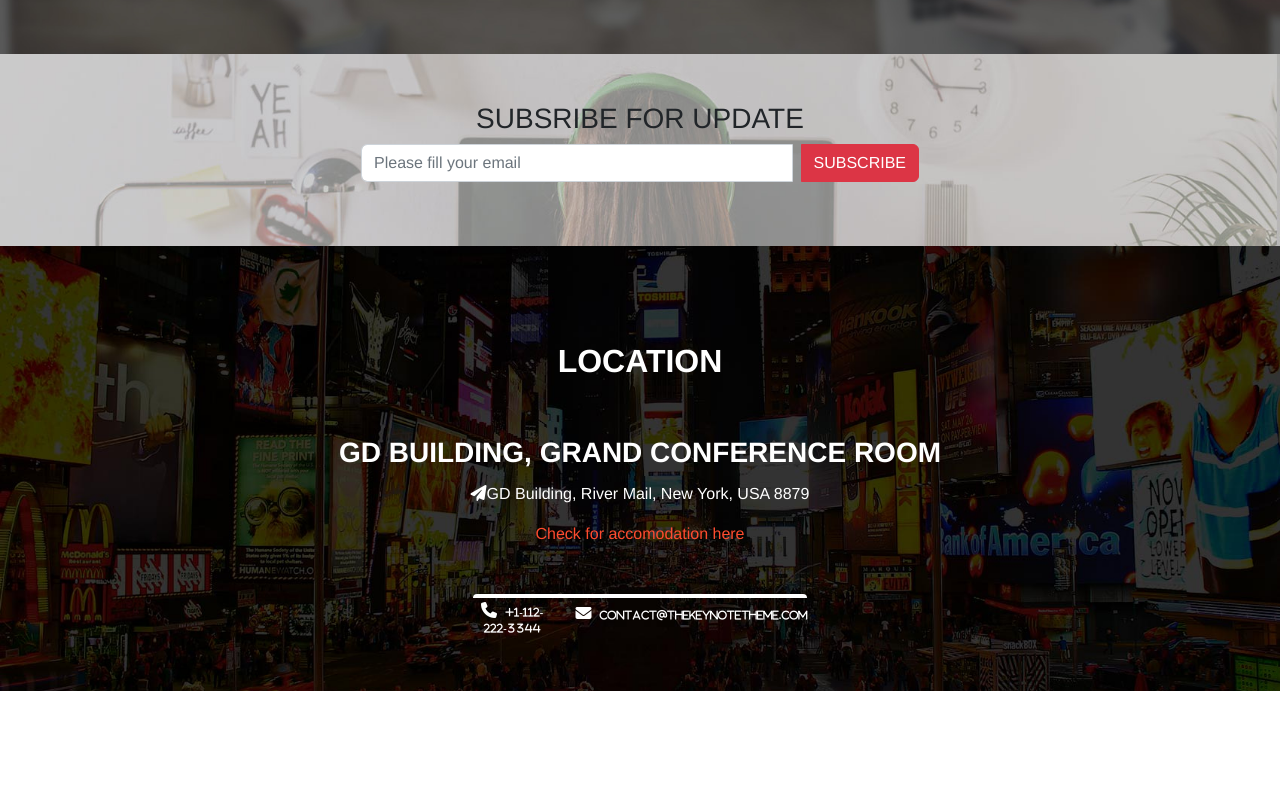
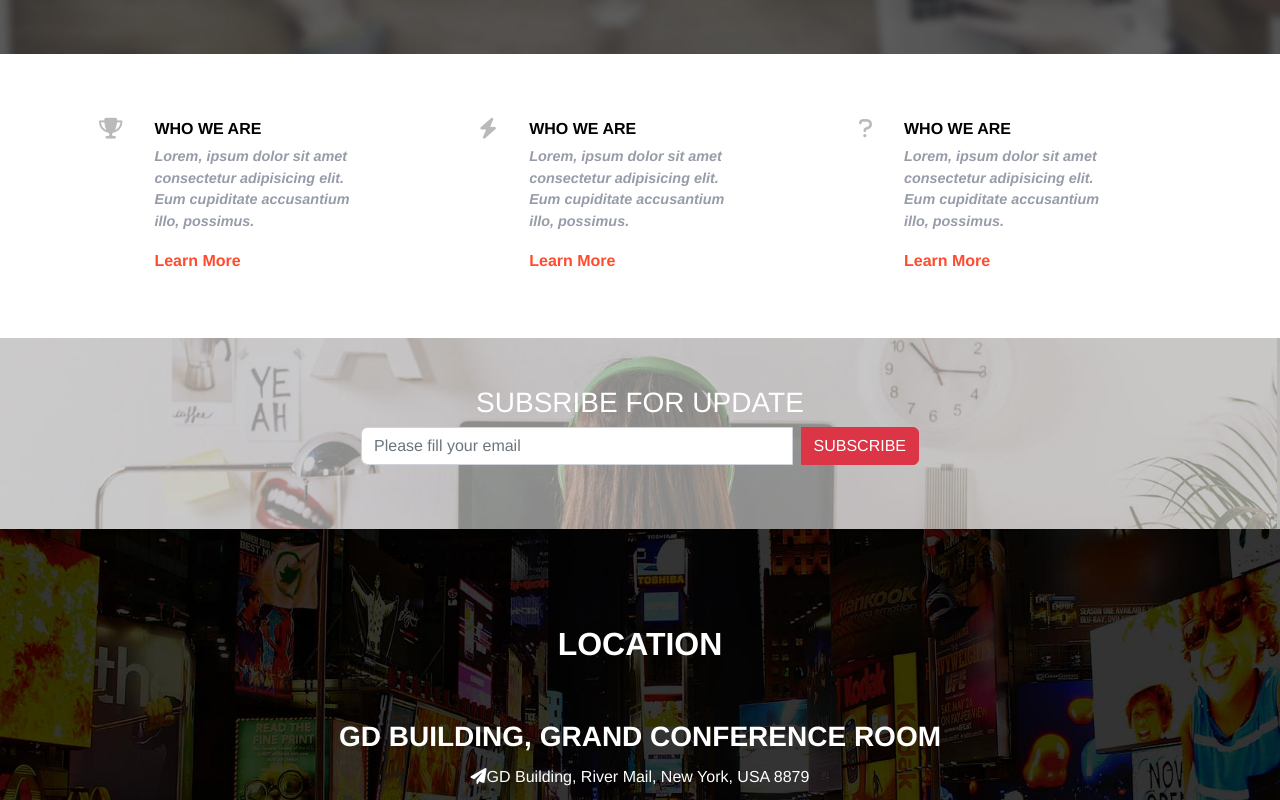
Before and after one commit to biagio-94/proj-html-vuejs, a Vue app: page / in a window 1280 px wide. Shown: the part 600-1400 px from the top of the page. Before the commit the page ends 1291 px from the top, so only its background shows below. Built offline with nearby package versions, Linux system fonts and the light colour scheme.

Commit message:
section who we are ecc added

```diff
--- a/src/App.vue
+++ b/src/App.vue
@@ -26,6 +26,6 @@ export default {
   font-family: Avenir, Helvetica, Arial, sans-serif;
   -webkit-font-smoothing: antialiased;
   -moz-osx-font-smoothing: grayscale;
-
+  color: white;
 }
 </style>
--- /dev/null
+++ b/src/components/JumboCountdown.vue
@@ -0,0 +1,27 @@
+<template>
+    <div class="jumbotroneCountdown py-5">
+      <div class="container text-center">
+        <TheTimer></TheTimer>
+        <h3>SUBSRIBE FOR UPDATE</h3>
+        <div class="input-group mb-3 w-50 m-auto">
+          <input
+            type="text"
+            class="form-control"
+            placeholder="Please fill your email"
+            aria-label="Please fill your email"
+            aria-describedby="button-addon2"
+          />
+          <button class="btn btn-danger ms-2" type="button" id="button-addon2">
+            SUBSCRIBE
+          </button>
+        </div>
+      </div>
+    </div>
+</template>
+
+    <script>
+import TheTimer from './TheTimer.vue';
+    export default {
+    components: { TheTimer }
+}
+    </script>
--- /dev/null
+++ b/src/components/JumboLocation.vue
@@ -0,0 +1,32 @@
+<template>
+    <div class="jumbotroneLocation py-5">
+      <div class="container text-center">
+        <h2 class="pt-5"><strong>LOCATION</strong></h2>
+        <h3 class="mt-5 pt-2 pb-1"> <strong>GD BUILDING, GRAND CONFERENCE ROOM</strong> </h3>
+        <span><i class="fa-solid fa-paper-plane"></i></span
+        ><span>GD Building, River Mail, New York, USA 8879</span>
+        <div class="pt-3 pb-5">
+          <a  href="#">Check for accomodation here</a>
+        </div>
+        <div class="mywidth m-auto my-border-top">
+          <div class="row py-1">
+            <div class="col">
+              <span
+                ><i class="fa-solid fa-phone"
+                  ><span class="ms-2">+1-112-222-3344</span></i
+                ></span
+              >
+            </div>
+
+            <div class="col">
+              <span
+                ><i class="fa-solid fa-envelope"
+                  ><span class="ms-2">Contact@TheKeynoteTheme.com</span></i
+                ></span
+              >
+            </div>
+          </div>
+        </div>
+      </div>
+    </div>
+</template>
--- /dev/null
+++ b/src/components/JumboTickets.vue
@@ -0,0 +1,14 @@
+<template>
+    <div class="jumbotroneTicket py-5">
+      <div class="container text-center">
+        <h2><strong>TICKETS</strong></h2>
+        <TicketsCard></TicketsCard>
+      </div>
+    </div>
+</template>
+<script>
+import TicketsCard from './TicketsCard.vue';
+export default {
+    components: { TicketsCard }
+}
+</script>
--- /dev/null
+++ b/src/components/JumboTroneSlider.vue
@@ -0,0 +1,18 @@
+<template>
+    <div class="jumbotroneSlider py-5">
+      <div class="container text-center py-5">
+        <h2><strong>CONFERENCE ON</strong></h2>
+        <h1><strong>SOCIAL NETWORKS</strong></h1>
+        <div class="w-50 m-auto my-border-top">
+          <div class="row py-3">
+            <div class="col-3"><span>23-26 MAY 2019</span></div>
+            <div class="col"><span>/</span></div>
+            <div class="col-3"><span>SANS FRANCISCO</span></div>
+            <div class="col"><span>/</span></div>
+            <div class="col-3"><span>8SPEAKERS</span></div>
+          </div>
+          <a class="btn orange-btn py-2 px-4 mt-4">REGISTER ONLINE</a>
+        </div>
+      </div>
+    </div>
+</template>
--- /dev/null
+++ b/src/components/SimpleCard.vue
@@ -0,0 +1,46 @@
+<template>
+  <div class="card py-5" style="width: 18rem">
+  <div class="d-flex">
+    <i class="fa-solid" :class="cardProp.icon"></i>
+    <div class="card-body">
+      <h6 class="card-title"><strong>{{cardProp.title}}</strong></h6>
+
+      <p class="card-text">
+       <strong>{{cardProp.description}}</strong>
+      </p>
+      <a href="#" class="card-link"><strong>{{cardProp.link}}</strong> </a>
+    </div>
+  </div>
+
+  </div>
+</template>
+
+<script>
+export default {
+    props:{
+        cardProp:Object
+    }
+};
+</script>
+<style lang="scss">
+
+.card{
+    i{
+        font-size: 1.3rem;
+        color:#bababa;
+        padding: var(--bs-card-spacer-y) var(--bs-card-spacer-x);
+    }
+    color: black;
+    border-color: white!important;
+    a {
+    text-decoration: none;
+    color: #ff4c2f;
+  }
+  p{
+    color:#979ca9;
+    font-size: .9rem;
+    font-style: italic;
+  }
+}
+
+</style>
--- a/src/components/TheMain.vue
+++ b/src/components/TheMain.vue
@@ -1,81 +1,56 @@
 <template>
   <div>
-    <!-- Inserisco il Jumbo slider -->
-    <div class="jumbotroneSlider py-5">
-      <div class="container text-center py-5">
-        <h2><strong>CONFERENCE ON</strong></h2>
-        <h1><strong>SOCIAL NETWORKS</strong></h1>
-        <div class="w-50 m-auto my-border-top">
-          <div class="row py-3">
-            <div class="col-3"><span>23-26 MAY 2019</span></div>
-            <div class="col"><span>/</span></div>
-            <div class="col-3"><span>SANS FRANCISCO</span></div>
-            <div class="col"><span>/</span></div>
-            <div class="col-3"><span>8SPEAKERS</span></div>
-          </div>
-          <a class="btn orange-btn py-2 px-4 mt-4">REGISTER ONLINE</a>
+    <JumboTroneSlider></JumboTroneSlider>
+    <div class="container">
+      <div class="row">
+        <div v-for="card in simpleCardData" :key="card.title" class="col">
+          <SimpleCard :card-prop="card"></SimpleCard>
         </div>
       </div>
     </div>
-    <!-- Inserisco il Jumbo del countdown -->
-    <div class="jumbotroneCountdown py-5">
-      <div class="container text-center">
-        <TheTimer></TheTimer>
-        <h3>SUBSRIBE FOR UPDATE</h3>
-        <div class="input-group mb-3 w-50 m-auto">
-          <input
-            type="text"
-            class="form-control"
-            placeholder="Please fill your email"
-            aria-label="Please fill your email"
-            aria-describedby="button-addon2"
-          />
-          <button class="btn btn-danger ms-2" type="button" id="button-addon2">
-            SUBSCRIBE
-          </button>
-        </div>
-      </div>
-    </div>
-    <!-- Inserisco Jumbo della Location -->
-    <div class="jumbotroneLocation py-5">
-      <div class="container text-center">
-        <h2 class="pt-5"><strong>LOCATION</strong></h2>
-        <h3 class="mt-5 pt-2 pb-1"> <strong>GD BUILDING, GRAND CONFERENCE ROOM</strong> </h3>
-        <span><i class="fa-solid fa-paper-plane"></i></span
-        ><span>GD Building, River Mail, New York, USA 8879</span>
-        <div class="pt-3 pb-5">
-          <a  href="#">Check for accomodation here</a>
-        </div>
-        <div class="mywidth m-auto my-border-top">
-          <div class="row py-1">
-            <div class="col">
-              <span
-                ><i class="fa-solid fa-phone"
-                  ><span class="ms-2">+1-112-222-3344</span></i
-                ></span
-              >
-            </div>
-
-            <div class="col">
-              <span
-                ><i class="fa-solid fa-envelope"
-                  ><span class="ms-2">Contact@TheKeynoteTheme.com</span></i
-                ></span
-              >
-            </div>
-          </div>
-        </div>
-      </div>
-    </div>
+    <JumboCountdown></JumboCountdown>
+    <JumboLocation></JumboLocation>
+    <JumboTickets></JumboTickets>
   </div>
 </template>
 
 <script>
-import TheTimer from "./TheTimer.vue";
+import JumboTroneSlider from "./JumboTroneSlider.vue";
+import JumboCountdown from "./JumboCountdown.vue";
+import JumboLocation from "./JumboLocation.vue";
+import JumboTickets from "./JumboTickets.vue";
+import SimpleCard from "./SimpleCard.vue";
 export default {
-  components: { TheTimer },
+  components: {
+    JumboTroneSlider,
+    JumboCountdown,
+    JumboLocation,
+    JumboTickets,
+    SimpleCard,
+  },
   data() {
-    return {};
+    return {
+      simpleCardData: [
+        {
+          title: "WHO WE ARE",
+          description: "Lorem, ipsum dolor sit amet consectetur adipisicing elit. Eum cupiditate accusantium illo, possimus.",
+          link: "Learn More",
+          icon:"fa-trophy"
+        },
+        {
+          title: "WHO WE ARE",
+          description: "Lorem, ipsum dolor sit amet consectetur adipisicing elit. Eum cupiditate accusantium illo, possimus.",
+          link: "Learn More",
+          icon:"fa-bolt"
+        },
+        {
+          title: "WHO WE ARE",
+          description: "Lorem, ipsum dolor sit amet consectetur adipisicing elit. Eum cupiditate accusantium illo, possimus.",
+          link: "Learn More",
+          icon:"fa-question"
+        },
+      ],
+    };
   },
 };
 </script>
@@ -91,7 +66,6 @@ export default {
   background-size: cover;
 }
 .jumbotroneLocation {
-  color: white;
   background-image: url("../assets/background/location-bg.jpg");
   background-position: center;
   background-size: cover;
@@ -104,13 +78,12 @@ export default {
       font-size: 0.65rem;
     }
   }
-  a{
+  a {
     text-decoration: none;
     color: #ff4c2f;
   }
 }
 .jumbotroneSlider {
-  color: white;
   background-image: url("../assets/background/slider-1-bg.jpg");
   background-position: center;
   background-size: cover;
```
